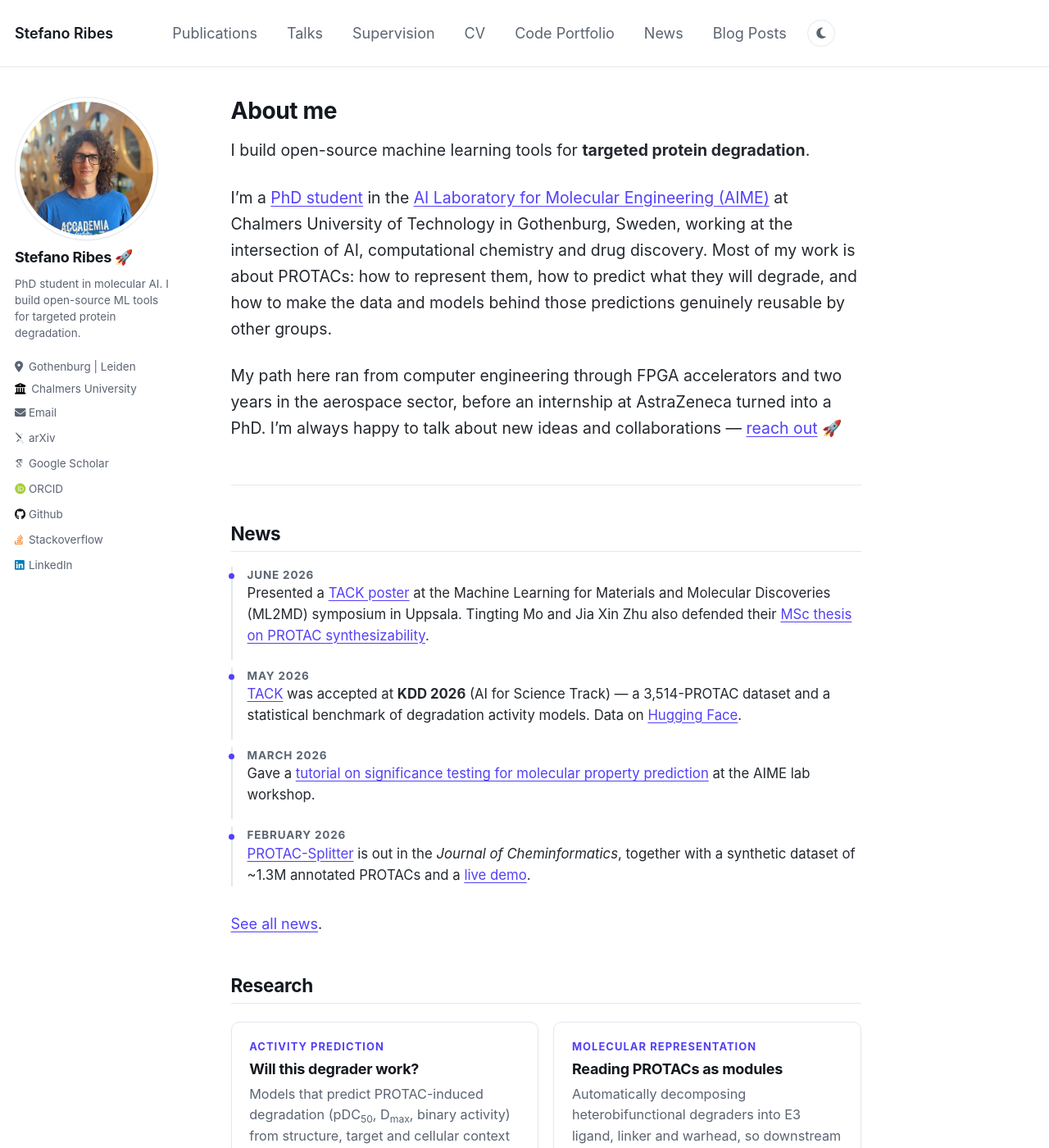
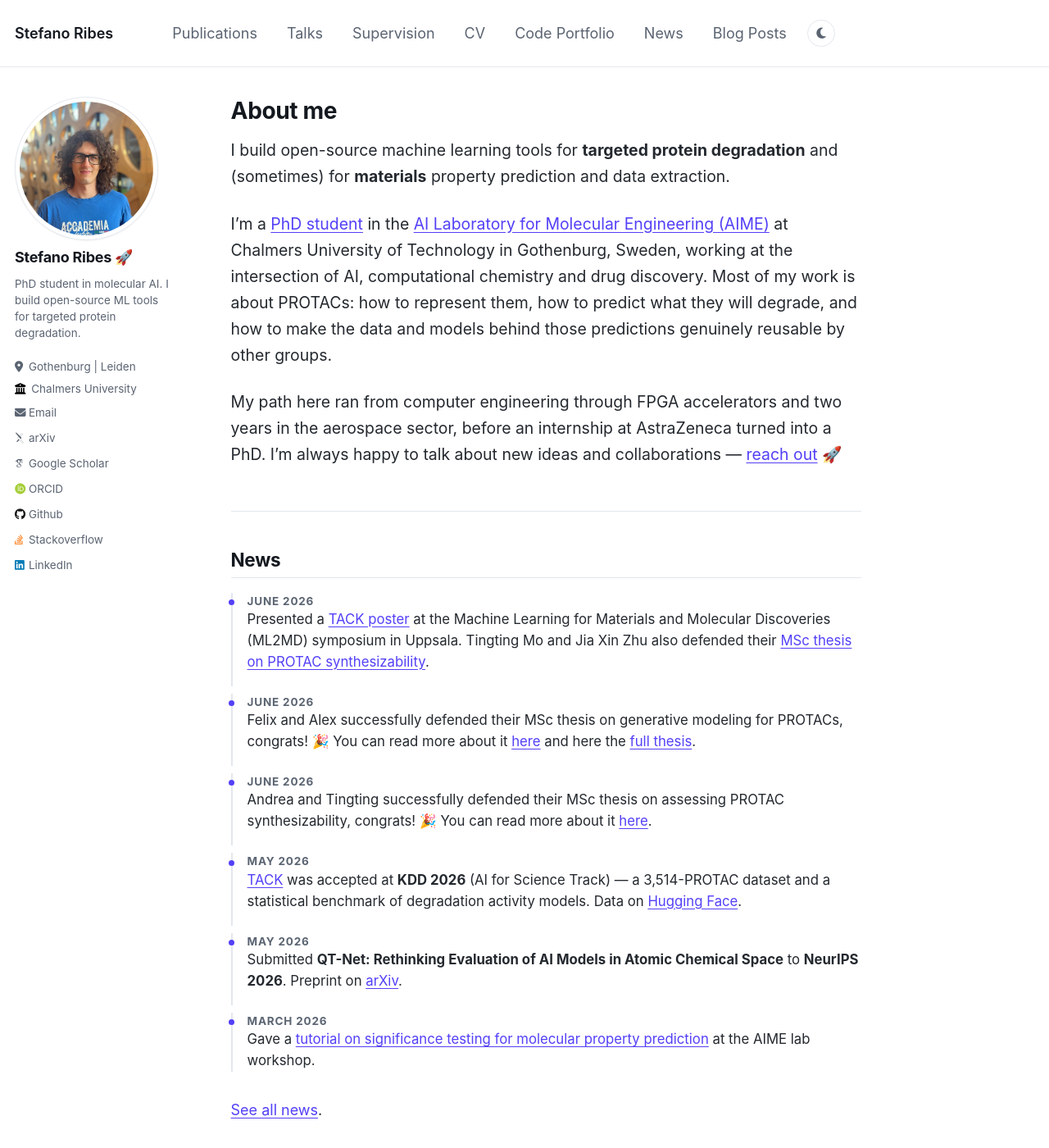
Before and after one commit to ribesstefano/ribesstefano.github.io, a Jekyll site: the page built from _pages/about.md, in a window 1280 px wide and 1400 px high. Shown: the whole window at 82% size. Built offline with Jekyll 4.4.1, drawn with Linux system fonts in a browser that asks for light colours; some web fonts are replaced.

Commit message:
Updated news

```diff
--- a/_data/news.yml
+++ b/_data/news.yml
@@ -10,12 +10,29 @@
     <a href="/teaching/2026-06-01-synthesizability-scores-protac">MSc thesis on PROTAC
     synthesizability</a>.
 
+- date: "June 2026"
+  body: >-
+    Felix and Alex successfully defended their MSc thesis on generative modeling for PROTACs,
+    congrats! 🎉 You can read more about it <a href="/supervision/">here</a> and
+    here the <a href="https://odr.chalmers.se/items/65276979-1afe-41d0-8f72-bcc7fbd66c88">full thesis</a>.
+
+- date: "June 2026"
+  body: >-
+    Andrea and Tingting successfully defended their MSc thesis on assessing PROTAC synthesizability,
+    congrats! 🎉 You can read more about it <a href="/supervision/">here</a>.
+
 - date: "May 2026"
   body: >-
     <a href="/publication/2026-05-19-TACK">TACK</a> was accepted at
     <strong>KDD 2026</strong> (AI for Science Track) — a 3,514-PROTAC dataset and a
     statistical benchmark of degradation activity models. Data on
     <a href="https://huggingface.co/datasets/ailab-bio/TACK">Hugging Face</a>.
+
+- date: "May 2026"
+  body: >-
+    Submitted <strong>QT-Net: Rethinking Evaluation of AI Models in Atomic
+    Chemical Space</strong> to <strong>NeurIPS 2026</strong>. Preprint on
+    <a href="https://arxiv.org/abs/2605.10458">arXiv</a>.
 
 - date: "March 2026"
   body: >-
--- a/_pages/about.md
+++ b/_pages/about.md
@@ -9,7 +9,7 @@ redirect_from:
 
 <div class="intro-hero" markdown="1">
 
-I build open-source machine learning tools for **targeted protein degradation**.
+I build open-source machine learning tools for **targeted protein degradation** and (sometimes) for **materials** property prediction and data extraction.
 
 I'm a [PhD student](https://www.chalmers.se/en/persons/ribes/) in the
 [AI Laboratory for Molecular Engineering (AIME)](https://ailab.bio) at Chalmers
@@ -27,7 +27,7 @@ always happy to talk about new ideas and collaborations —
 
 ## News
 
-{% include news.html limit=4 %}
+{% include news.html limit=6 %}
 
 [See all news](/news/).
 
```
